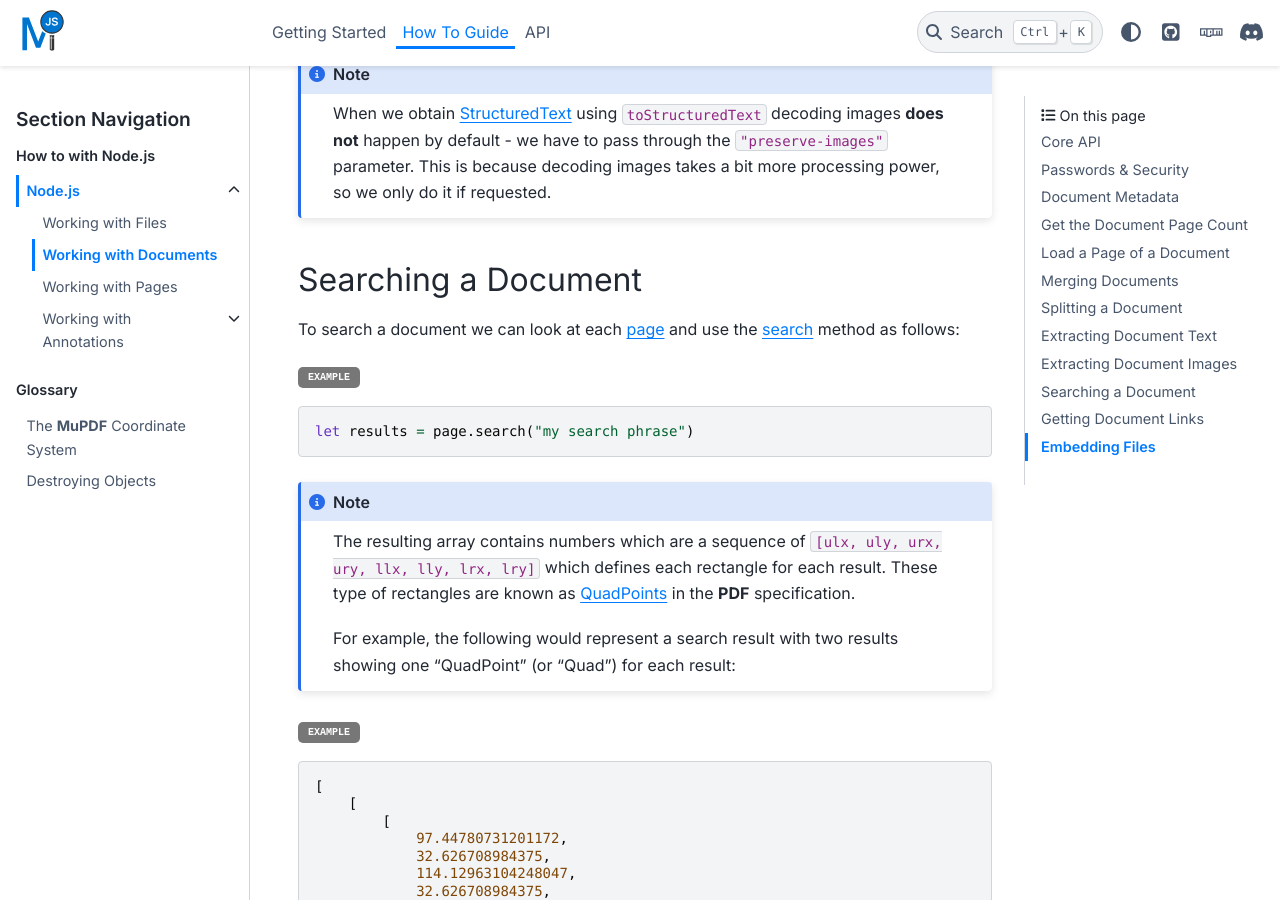
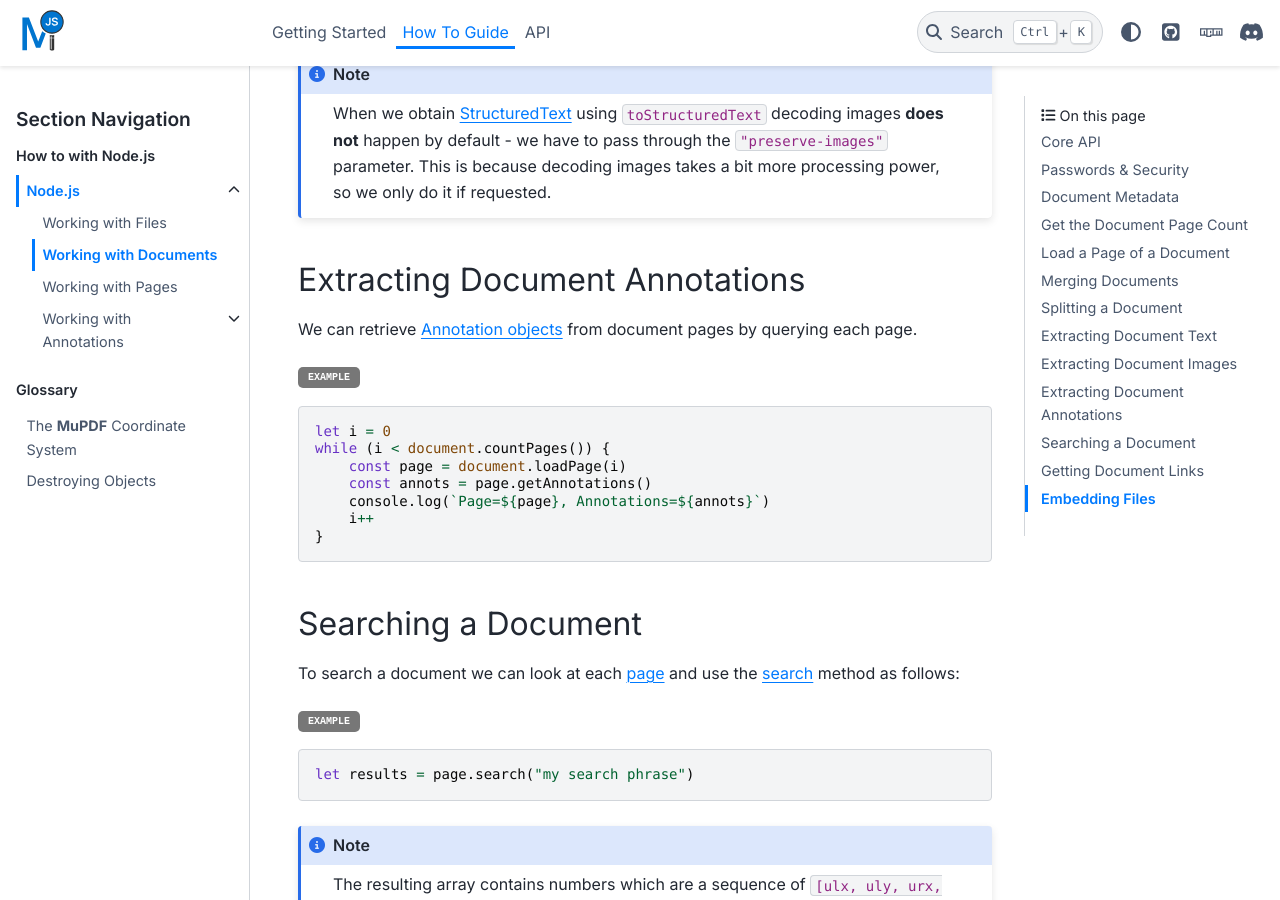
Before and after one commit to ArtifexSoftware/mupdf.js, a Sphinx documentation site: the page built from docs/how-to-guide/node/document/index.rst, in a window 1280 px wide and 900 px high, scrolled down 6248 px. Built offline with Sphinx 7.4.7 and the PyData theme 0.15.4, drawn with Linux system fonts in a browser that asks for light colours.

Commit message:
Adds some more examples for getting annotations.

```diff
--- a/docs/how-to-guide/node/document/index.rst
+++ b/docs/how-to-guide/node/document/index.rst
@@ -199,6 +199,22 @@ To get the images for an entire document we can retrieve StructuredText_ objects
     When we obtain StructuredText_ using `toStructuredText` decoding images **does not** happen by default - we have to pass through the `"preserve-images"` parameter. This is because decoding images takes a bit more processing power, so we only do it if requested.
 
 
+Extracting Document Annotations
+-----------------------------------
+
+We can retrieve :ref:`Annotation objects <Node_How_To_Guide_Annotations>` from document pages by querying each page.
+
+|example_tag|
+
+.. code-block:: javascript
+
+    let i = 0
+    while (i < document.countPages()) {
+        const page = document.loadPage(i)
+        const annots = page.getAnnotations()
+        console.log(`Page=${page}, Annotations=${annots}`)
+        i++
+    }
 
 
 Searching a Document
```
Also changed, not shown: docs/how-to-guide/node/annotations/redactions/index.rst (+9 -0 lines), docs/how-to-guide/node/page/index.rst (+14 -0 lines).
